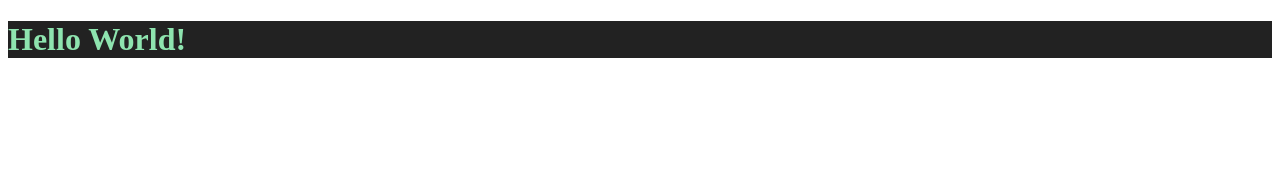
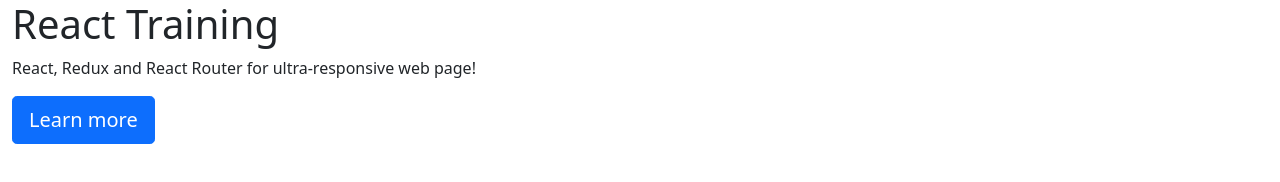
Before and after one commit to ngcdan/react-redux, a React app: page / in a window 1280 px wide. Built offline with nearby package versions, Linux system fonts and the light colour scheme.

Commit message:
add router for app

```diff
--- a/package.json
+++ b/package.json
@@ -8,7 +8,7 @@
     "test": "echo \"Error: no test specified\" && exit 1",
     "build": "webpack",
     "watch": "webpack --watch",
-    "start": "webpack serve --open"
+    "start": "webpack serve --open --port 3000"
   },
   "repository": {
     "type": "git",
@@ -37,7 +37,9 @@
     "webpack-dev-server": "3.11.2"
   },
   "dependencies": {
+    "bootstrap": "^5.1.0",
     "react": "17.0.2",
-    "react-dom": "17.0.2"
+    "react-dom": "17.0.2",
+    "react-router-dom": "^5.2.0"
   }
 }
--- /dev/null
+++ b/src/components/App.js
@@ -0,0 +1,16 @@
+import React from 'react';
+import { Switch, Route } from 'react-router-dom';
+import HomePage from './home/HomePage';
+
+
+const App = () => {
+  return (
+    <div className='container-fluid'>
+      <Switch>
+        <Route exact path={'/'} component={HomePage} />
+      </Switch>
+    </div>
+  )
+}
+
+export default App;
--- /dev/null
+++ b/src/components/home/HomePage.js
@@ -0,0 +1,14 @@
+import React from 'react';
+import { Link } from 'react-router-dom';
+
+const HomePage = () => {
+  return (
+    < div className='jumbotron' >
+      <h1>React Training</h1>
+      <p>React, Redux and React Router for ultra-responsive web page!</p>
+      <Link to={'/about'} className='btn btn-primary btn-lg'> Learn more</Link>
+    </div >
+  )
+}
+
+export default HomePage;
--- a/src/index.js
+++ b/src/index.js
@@ -1,11 +1,13 @@
 import React from 'react';
 import ReactDOM from 'react-dom';
-// import './style.css';
-import "style.scss";
-
-const App = () => (<h1>Hello World!</h1>);
+import App from './components/App';
+import { BrowserRouter as Router } from 'react-router-dom';
+import 'bootstrap/dist/css/bootstrap.min.css'
+import './style.scss'
 
 ReactDOM.render(
-  <App />,
+  <Router>
+    <App />
+  </Router>,
   document.getElementById('root')
 );
--- a/src/style.scss
+++ b/src/style.scss
@@ -1,6 +1,8 @@
-body {
-  div#root {
-    background-color: #222;
-    color: #8ee4af;
-  }
+#app {
+  max-width: 850px;
+  margin: 0 auto;
 }
+
+nav {
+  padding: 20px 0 20px 0;
+}
```
Also changed, not shown: README.md, 1 other file.
